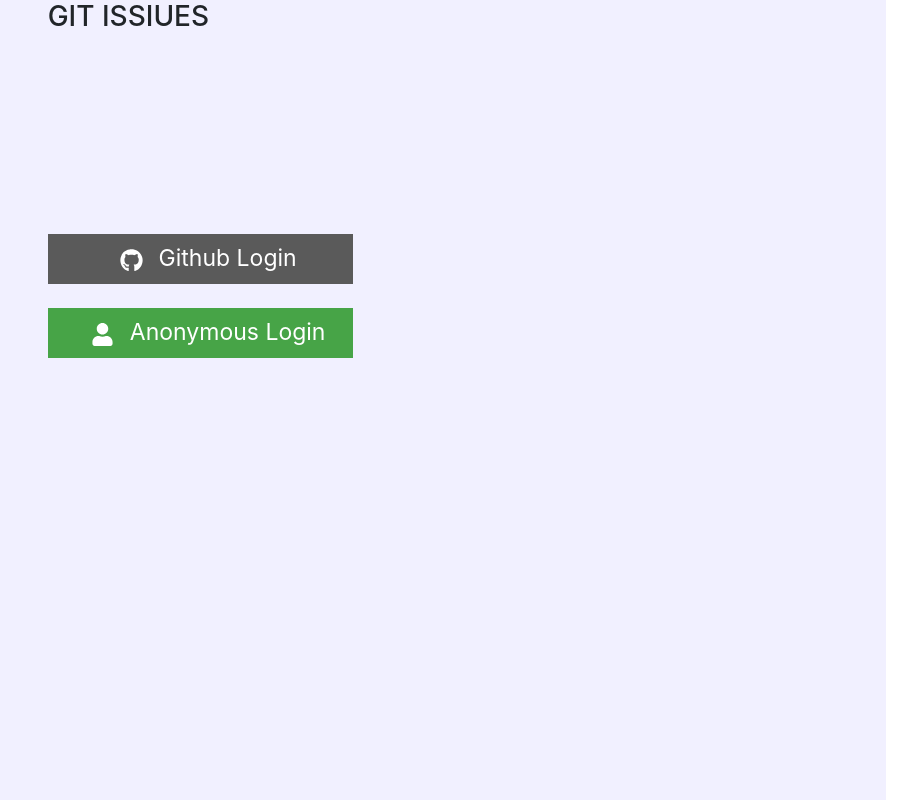
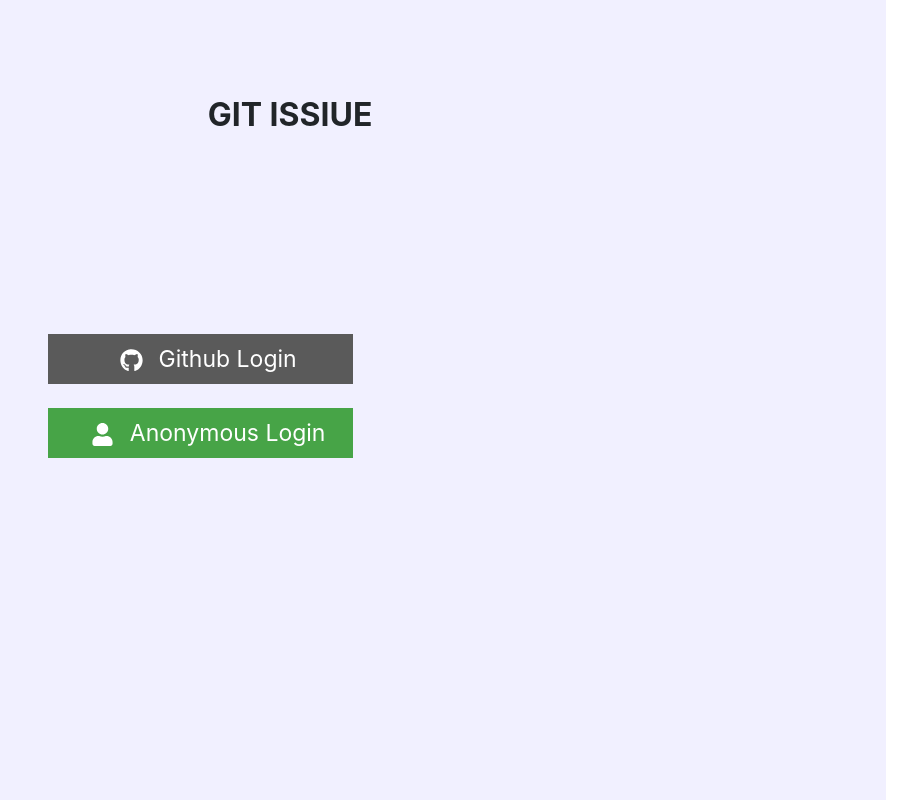
Before and after one commit to Ianodad/Git-issue, a React (Create React App) app: page /auth in a window 1280 px wide. Shown: the whole page, without its empty margins (379-1280 px from the left). Built offline with nearby package versions, Linux system fonts and the light colour scheme; no server answers; a web font is replaced by a local one; what apisauce would draw is missing.

Commit message:
login header styling

```diff
--- a/src/pages/Auth/SignInWith.js
+++ b/src/pages/Auth/SignInWith.js
@@ -14,7 +14,7 @@ function SignInWith({ signInWithGithub, signInAnonymous }) {
           <span className="btn-text">Github Login</span>
         </button>
 
-        <button className="btn-green col-6 my-4" onClick={signInAnonymous}>
+        <button className="btn-green col-6 my-4" onClick={signInAnonymous} disabled>
           <span className="btn-gradient mx-3">
             <FaUser/>
           </span>
--- a/src/pages/Auth/index.js
+++ b/src/pages/Auth/index.js
@@ -23,7 +23,7 @@ class Index extends Component {
       <div className="auth row">
         <div className="col-md-4"></div>
         <div className="col-md-6">
-          <h3>GIT ISSIUES</h3>
+          <h2 className="mx-auto" style={ {'paddingTop':'3em', 'paddingLeft':'5em'} }><strong>GIT ISSIUE</strong></h2>
           <SignInWith
             signInWithGithub={() => SignInWithGithub()}
             SignInAnonymously={() => SignInAnonymous}
```
